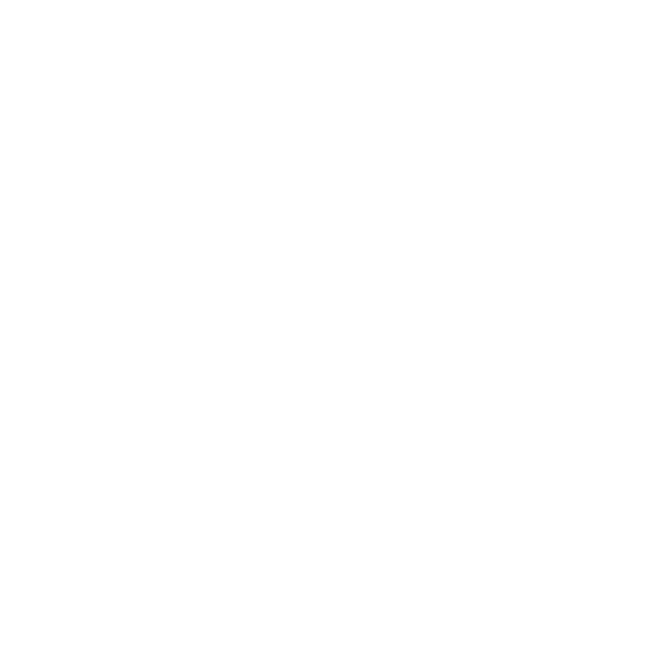
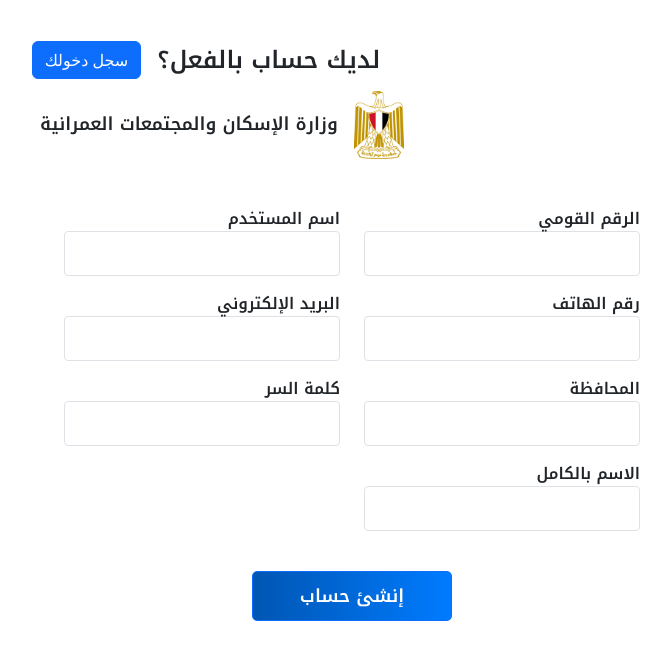
Before and after one commit to AhmedElsayed03/Demo, an Angular app: page /Register in a window 1280 px wide. Before the commit this address led to /. Shown: the top 660 px of the page, without its empty margins (288-959 px from the left). Built offline with nearby package versions, Linux system fonts and the light colour scheme.

Commit message:
Register

```diff
--- a/src/app/app.component.html
+++ b/src/app/app.component.html
@@ -1,3 +1 @@
-<!-- <app-header></app-header>  -->
-<!-- <app-home></app-home> -->
 <router-outlet></router-outlet>
--- a/src/app/app.routes.ts
+++ b/src/app/app.routes.ts
@@ -1,7 +1,9 @@
 import { Routes } from '@angular/router';
 import { LoginComponent } from './login/login.component';
+import { RegisterComponent } from './register/register.component';
 
 
 export const routes: Routes = [
-    {path: 'Login' , component:LoginComponent}
+    {path: 'Login' , component:LoginComponent},
+    {path : 'Register' , component:RegisterComponent}
 ];
--- /dev/null
+++ b/src/app/register/register.component.css
@@ -0,0 +1,45 @@
+.register-container {
+    padding: 30px;
+  }
+
+  .logo {
+    width: 50px;
+  }
+
+  h2 {
+    font-family: 'NotoKufiSB';
+    font-size: 24px;
+  }
+
+  h3 {
+    font-family: 'NotoKufiSB';
+    font-size: 18px;
+  }
+  form{
+    font-family: "NotoKufiSB";
+  }
+
+  .form-container {
+    max-width: 600px;
+    width: 100%;
+  }
+
+  .form-control {
+    height: 45px;
+    border-radius: 0.25rem;
+  }
+
+
+  button[type=submit] {
+    width: 200px;
+    height: 50px;
+    background: linear-gradient(90deg, #0056b3, #007bff);
+    color: white;
+    font-size: 18px;
+    border-radius: 5px;
+  }
+
+  input:focus {
+    border-color: #333691;
+    border-width: 2px;
+}
--- /dev/null
+++ b/src/app/register/register.component.html
@@ -0,0 +1,53 @@
+<div class="container register-container">
+    <div class="row justify-content-between align-items-center">
+      <div class="col-xxl-6 col-xl-9 col-lg-9 col-md-12 col-sm-12 d-flex justify-content-between justify-content-md-center align-items-center">
+        <button type="button" class="btn btn-primary">سجل دخولك</button>
+        <h2 class="m-3">لديك حساب بالفعل؟</h2>
+      </div>
+
+      <div class="col-xxl-6 col-xl-9 col-lg-9 col-md-12 col-sm-12 d-flex justify-content-between justify-content-md-center align-items-center">
+        <h3 class="m-3">وزارة الإسكان والمجتمعات العمرانية</h3>
+        <img src="assets/CoatOfArms.png" alt="Egypt Logo" class="logo" />
+      </div>
+    </div>
+
+    <div class="row justify-content-center">
+      <div class="col-lg-8 col-md-10 col-sm-12 form-container">
+        <form class="mt-5" dir="rtl">
+          <div class="row">
+            <div class="col-md-6 mb-3 ">
+              <label for="nationalId">الرقم القومي</label>
+              <input type="text" id="nationalId" class="form-control" required>
+            </div>
+            <div class="col-md-6 mb-3">
+              <label for="username">اسم المستخدم</label>
+              <input type="text" id="username" class="form-control" required>
+            </div>
+            <div class="col-md-6 mb-3">
+              <label for="phoneNumber">رقم الهاتف</label>
+              <input type="tel" id="phoneNumber" class="form-control" required>
+            </div>
+            <div class="col-md-6 mb-3">
+              <label for="email">البريد الإلكتروني</label>
+              <input type="email" id="email" class="form-control" required>
+            </div>
+            <div class="col-md-6 mb-3">
+              <label for="province">المحافظة</label>
+              <input type="text" id="province" class="form-control" required>
+            </div>
+            <div class="col-md-6 mb-3">
+              <label for="password">كلمة السر</label>
+              <input type="password" id="password" class="form-control" required>
+            </div>
+            <div class="col-md-6 mb-3">
+              <label for="fullName">الاسم بالكامل</label>
+              <input type="text" id="fullName" class="form-control" required>
+            </div>
+            <div class="col-12 text-center mt-4">
+              <button type="submit" class="btn btn-primary btn-lg">إنشئ حساب</button>
+            </div>
+          </div>
+        </form>
+      </div>
+    </div>
+  </div>
```
Also changed, not shown: src/app/register/register.component.ts (added, +12 -0 lines), 1 other file (tests, documents, lock files or other folders).
